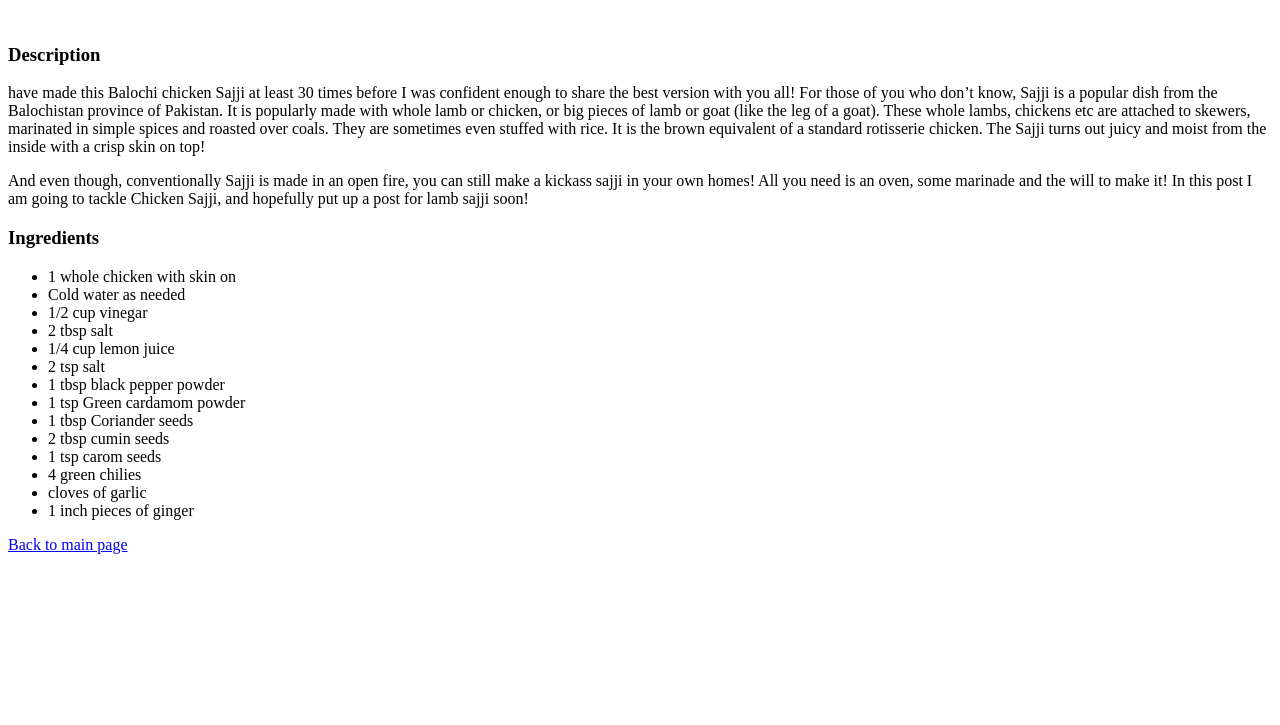
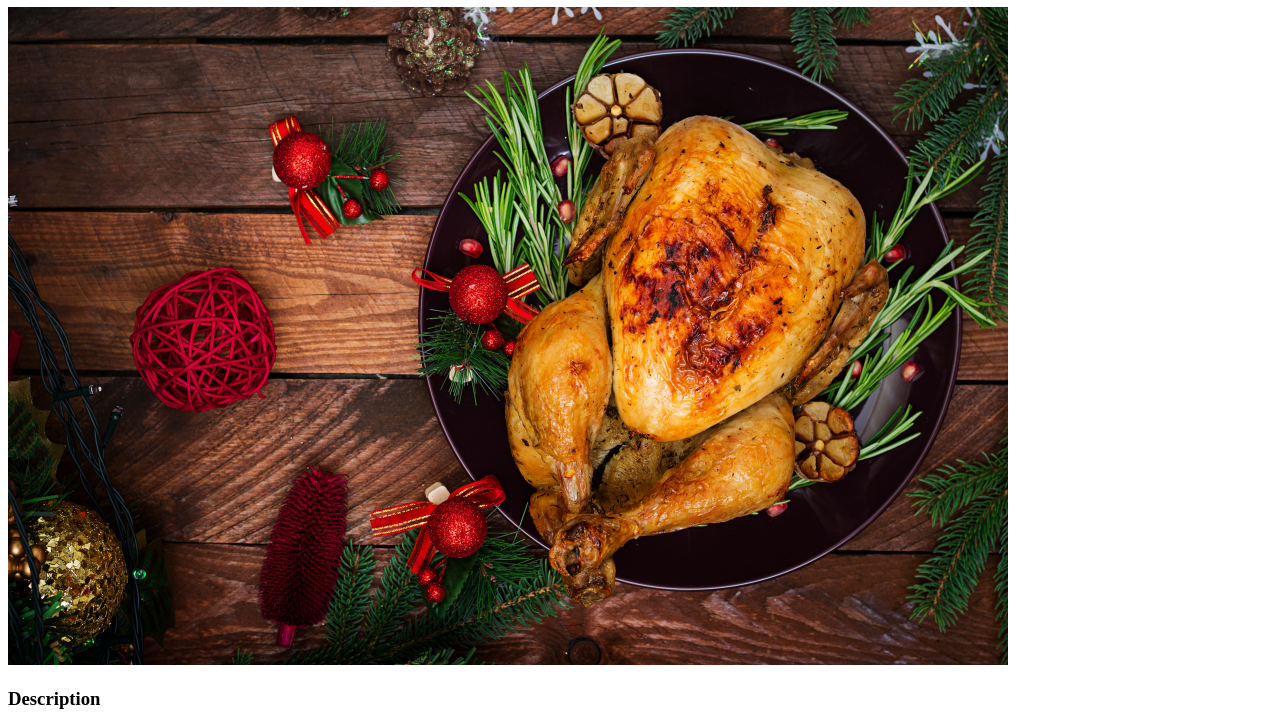
Before and after one commit to Awais142/my-recipes, a plain HTML site: page Sajji.html in a window 1280 px wide. Shown: the part 73-798 px from the top of the page. Drawn offline with Linux system fonts and the light colour scheme.

Commit message:
Update Sajji.html

```diff
--- a/Sajji.html
+++ b/Sajji.html
@@ -7,7 +7,7 @@
   </head>
   <body>
     <h1>SAJJI</h1>
-    <img src="sajji.jpg" alt="" />
+    <img src="resources/sajji.jpg" alt="" />
     <h3>Description</h3>
     <p>
       have made this Balochi chicken Sajji at least 30 times before I was
```
